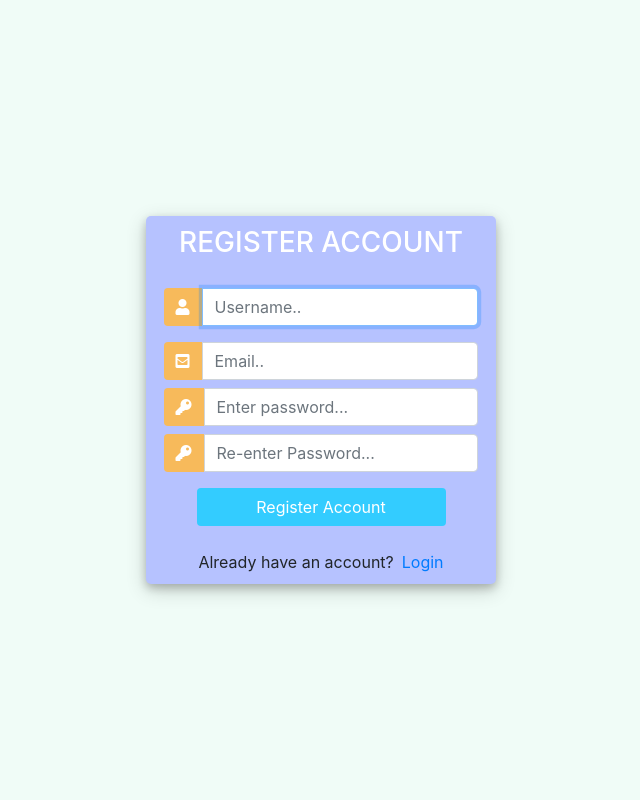
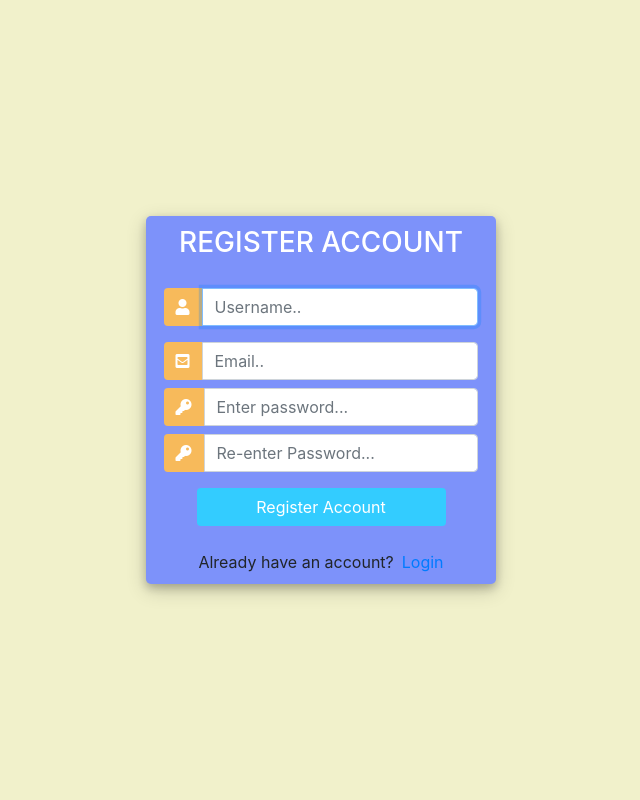
Before and after one commit to CR-MX/PlataformaDeEducacionContinua, a Django app: page /educuaz/register/ in a window 1280 px wide. Shown: the whole page, without its empty margins (319-959 px from the left). Run offline with Django 3.2, Linux system fonts and the light colour scheme; some libraries are stand-ins or nearby versions.

Commit message:
cambio de color

```diff
--- a/educuaz/accounts/templates/login.html
+++ b/educuaz/accounts/templates/login.html
@@ -14,13 +14,13 @@
 			margin: 0;
 			padding: 0;
 			height: 100%;
-			background: #f0fcf7 !important;
+			background: #f1f1cb !important;
 		}
 		.user_card {
 			width: 350px;
 			margin-top: auto;
 			margin-bottom: auto;
-			background: #b6c2ff;
+			background: #7d92fa;
 			position: relative;
 			display: flex;
 			justify-content: center;
--- a/educuaz/accounts/templates/register.html
+++ b/educuaz/accounts/templates/register.html
@@ -13,13 +13,13 @@
 			margin: 0;
 			padding: 0;
 			height: 100%;
-			background: #f0fcf7 !important;
+			background: #f1f1cb !important;
 		}
 		.user_card {
 			width: 350px;
 			margin-top: auto;
 			margin-bottom: auto;
-			background: #b6c2ff;
+			background: #7d92fa;
 			position: relative;
 			display: flex;
 			justify-content: center;
```
Also changed, not shown: educuaz/db.sqlite3.
